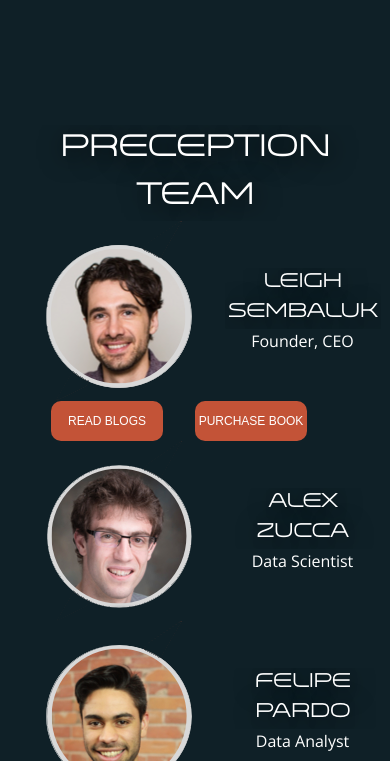
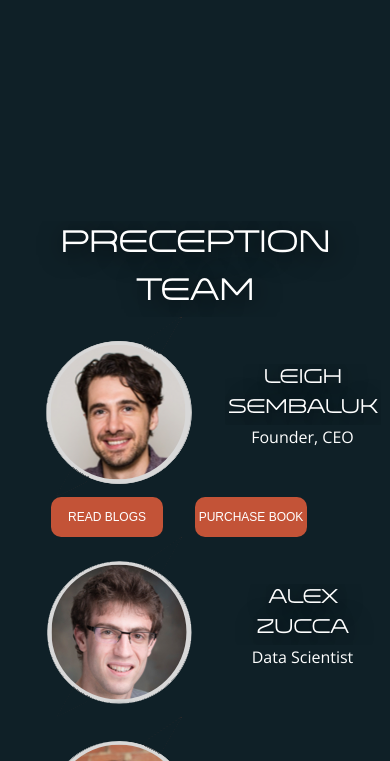
Before and after one commit to karyma-dev/preception, a React app: page / in a window 390 px wide. Shown: the part 3984-4745 px from the top of the page. Built offline with nearby package versions, Linux system fonts and the light colour scheme.

Commit message:
changed some responsiveness to data

```diff
--- a/package.json
+++ b/package.json
@@ -1,5 +1,5 @@
 {
-  "name": "frontend",
+  "name": "preception",
   "version": "0.1.0",
   "private": true,
   "dependencies": {
--- a/src/styles/sass/pages/_home.scss
+++ b/src/styles/sass/pages/_home.scss
@@ -171,7 +171,7 @@
 }
 
 .team-section {
-
+  @include homepage-background-properties();
   &--header{
     font-size: $default-panel-header;
     align-items: center;
```
Also changed, not shown: src/styles/sass/pages/_data-metric.scss (+2 -5 lines), src/styles/css/main.css, 1 other file.
